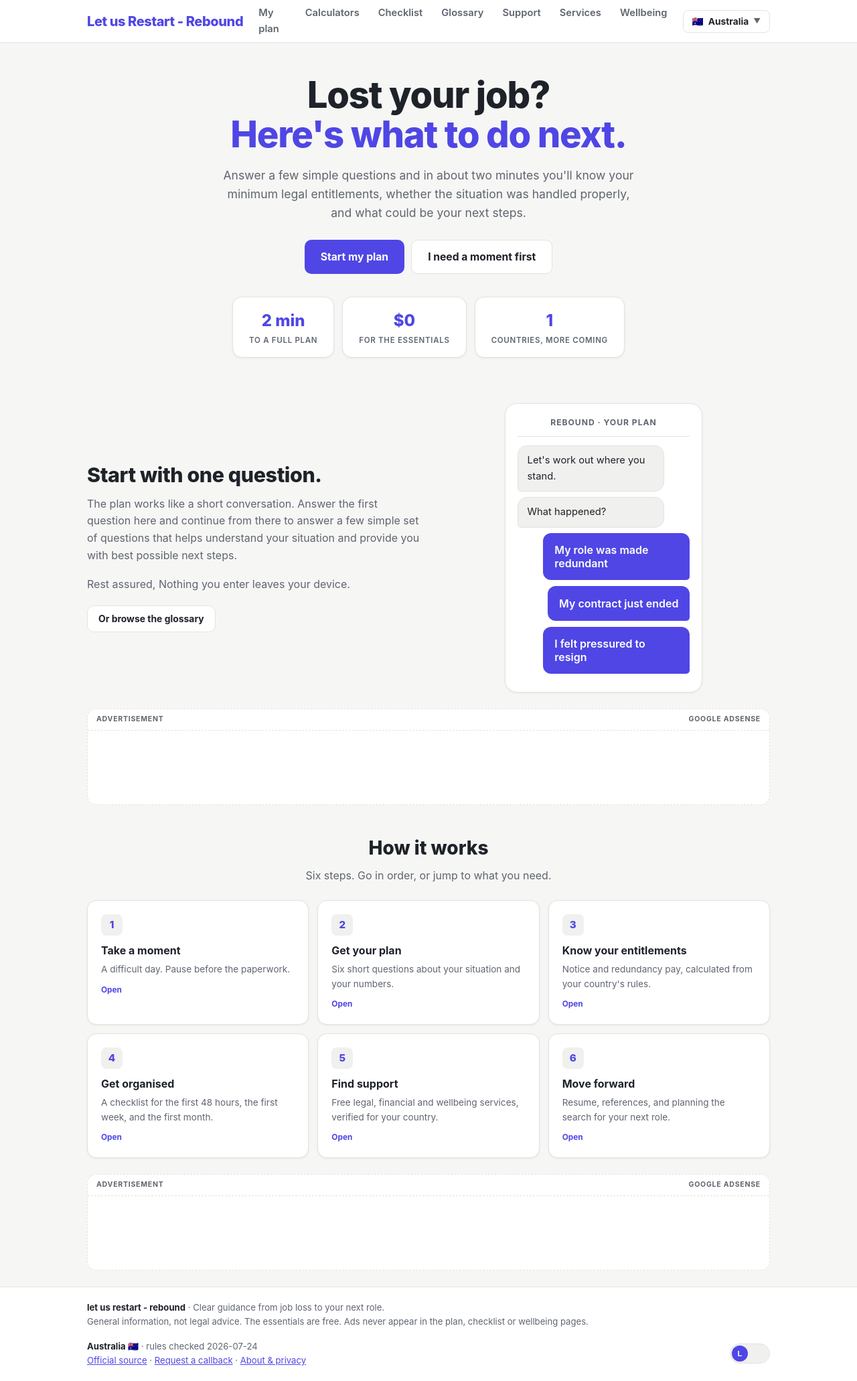
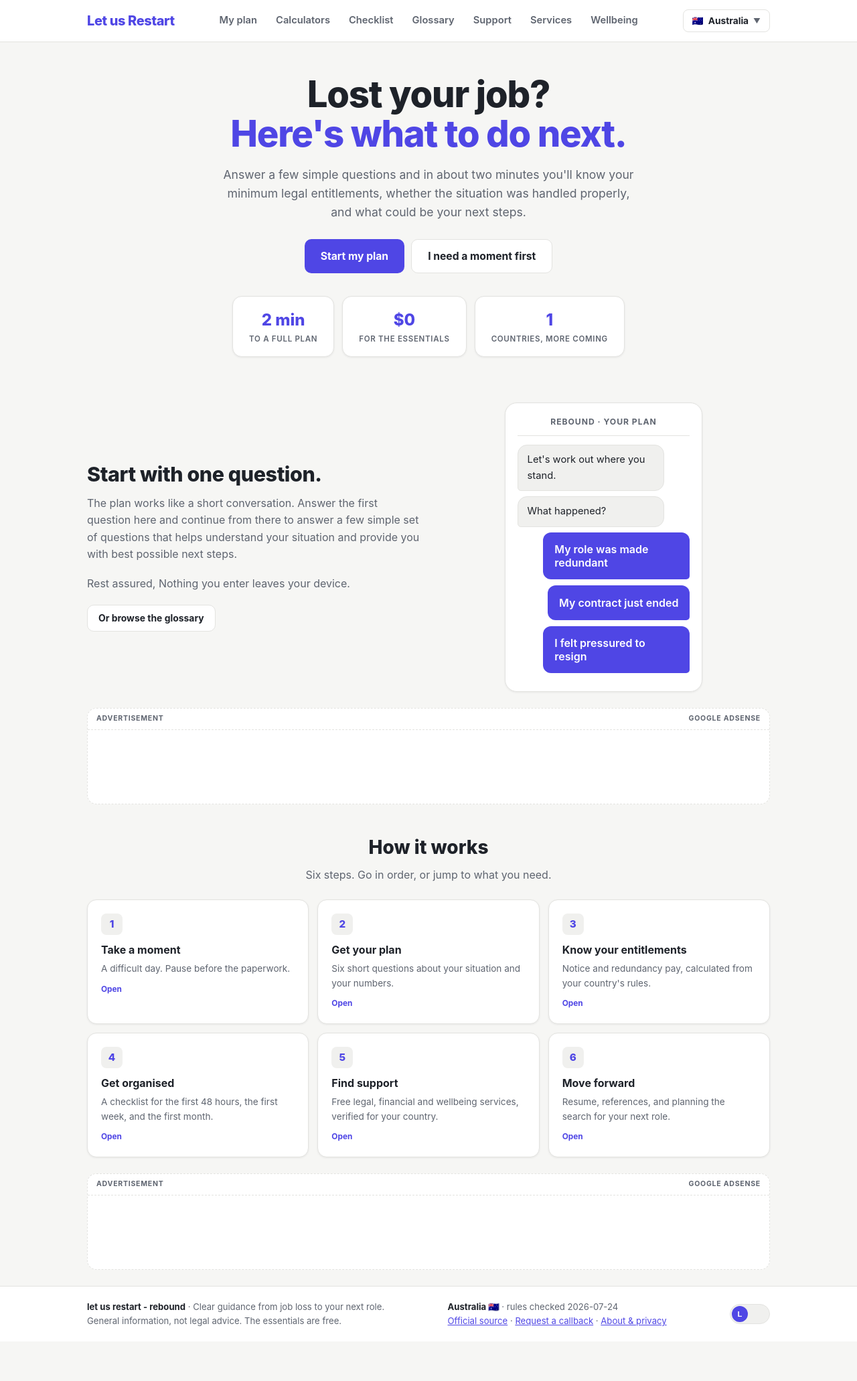
Before and after one commit to GantiRajesh/letusrestart, a React (Vite) app: page / in a window 1280 px wide. Shown: the whole page at 67% size. After the commit the page ends 2003 px from the top, so only its background shows below. Built offline with nearby package versions, Linux system fonts and the light colour scheme.

Commit message:
Updated text

```diff
--- a/src/components/Layout.jsx
+++ b/src/components/Layout.jsx
@@ -43,7 +43,7 @@ export default function Layout({ children }) {
       <header className="site-header">
         <div className="container">
           <div className="bar">
-            <Link to="/" className="logo">Let us Restart - Rebound</Link>
+            <Link to="/" className="logo">Let us Restart</Link>
             <nav className="desktop" aria-label="Main navigation">{links()}</nav>
             <div className="hdr-right">
               <button className="region-btn" onClick={() => setPickerOpen(true)} aria-haspopup="dialog">
@@ -70,8 +70,7 @@ export default function Layout({ children }) {
             <div>
               <strong>{brand.name.toLowerCase()}</strong> · {brand.tagline}
               <br />
-              General information, not legal advice. The essentials are free. Ads never appear in
-              the plan, checklist or wellbeing pages.
+              General information, not legal advice. The essentials are free.
             </div>
             <div>
               <strong>{region.fullName} {region.flag}</strong> · rules checked {region.governance.lastChecked}
```
